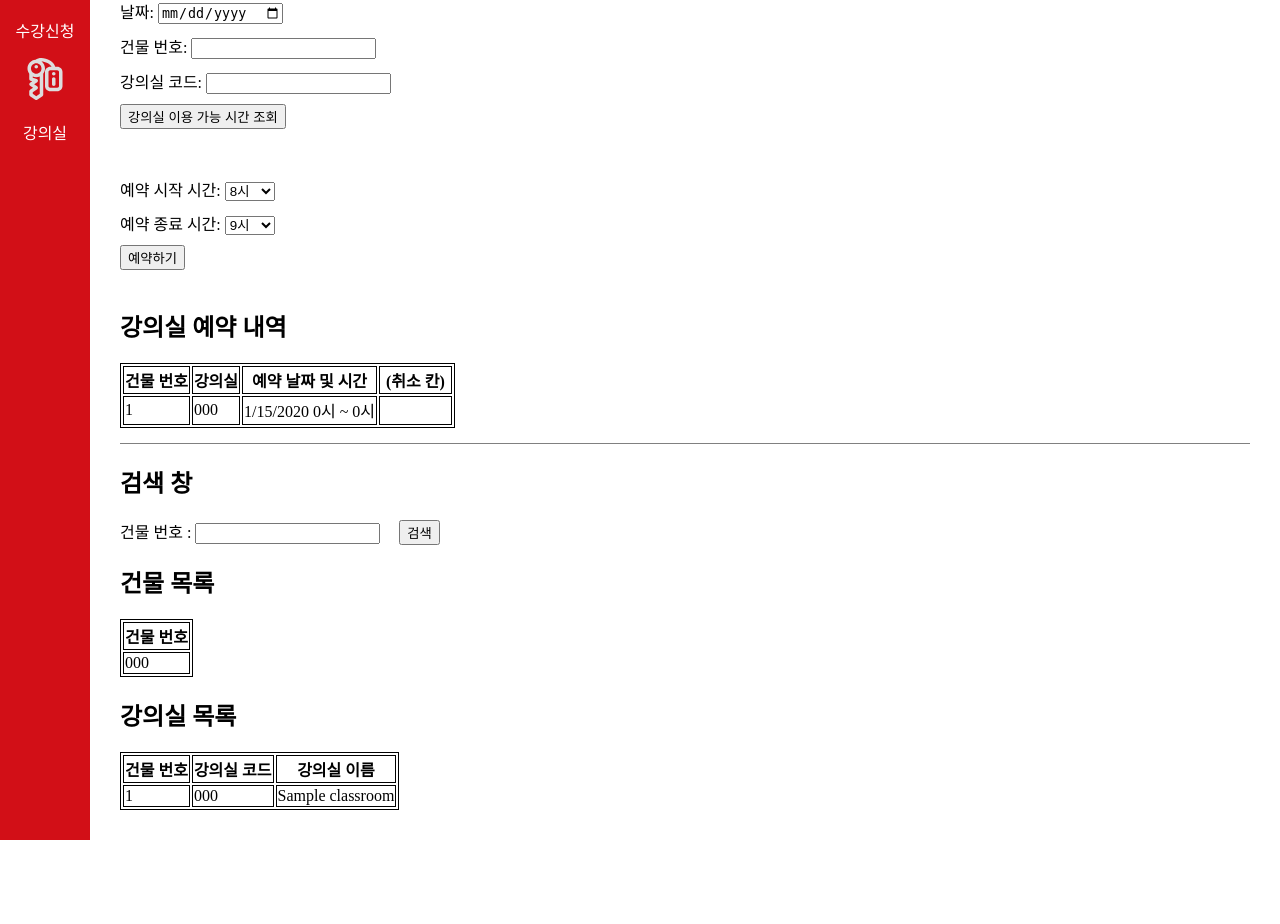
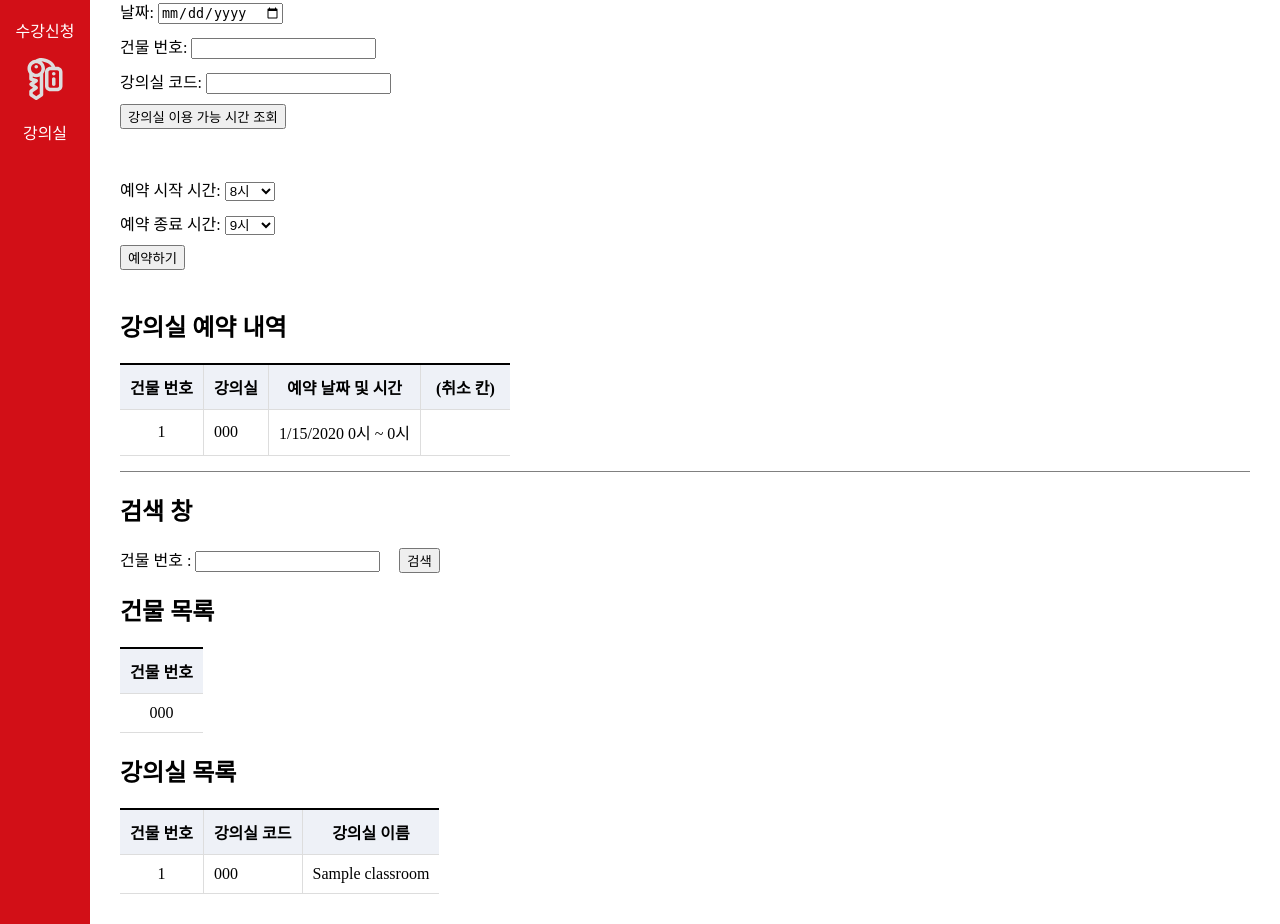
Before and after one commit to gidskql6671/database-team-project, a Spring app: page /classroom in a window 1280 px wide. Shown: the part 280-1204 px from the top of the page. Before the commit the page ends 1120 px from the top, so only its background shows below. Run offline with Thymeleaf, Linux system fonts and the light colour scheme; the template is opened without the code that fills it: most values are stand-ins (such as "Sample title", 1, 10 or a date in 2020); data that the repository does not hold is empty; database files in the repository are not loaded.

Commit message:
강의실 예약 table ui 변경

```diff
--- a/src/main/resources/static/css/classroom.css
+++ b/src/main/resources/static/css/classroom.css
@@ -53,3 +53,29 @@ label {
 #reserveForm button:hover {
     background-color: #dee2d6;
 }
+
+.list_table {
+    border-collapse: collapse;
+    border-top: 2px solid #000000;
+    border-left: 0;
+    border-right: 0;
+}
+.list_table th {
+    color: #000000;
+    background: #EEF1F7;
+    text-align: center;
+}
+.list_table th, .list_table td {
+    padding: 10px;
+    border: 1px solid #ddd;
+}
+.list_table th:first-child, .list_table td:first-child {
+    border-left: 0;
+}
+.list_table th:last-child, .list_table td:last-child {
+    border-right: 0;
+}
+.list_table tr td:first-child{
+    text-align: center;
+}
+.list_table caption{caption-side: bottom; display: none;}
--- a/src/main/resources/templates/classroom.html
+++ b/src/main/resources/templates/classroom.html
@@ -64,7 +64,7 @@
 
 					<div class="reservation_list">
 						<h2> 강의실 예약 내역 </h2>
-						<table>
+						<table class="list_table">
 							<th>건물 번호</th>
 							<th>강의실</th>
 							<th>예약 날짜 및 시간</th>
@@ -101,7 +101,7 @@
 				<div class="list">
 					<th:block th:if="${buildingNumbers != null}">
 						<h2> 건물 목록 </h2>
-						<table>
+						<table class="list_table">
 							<th>건물 번호</th>
 							<th:block th:each="buildingNumber : ${buildingNumbers}">
 								<tr>
@@ -112,7 +112,7 @@
 					</th:block>
 					<th:block th:if="${classrooms != null}">
 						<h2> 강의실 목록 </h2>
-						<table>
+						<table class="list_table">
 							<th>건물 번호</th>
 							<th>강의실 코드</th>
 							<th>강의실 이름</th>
```
